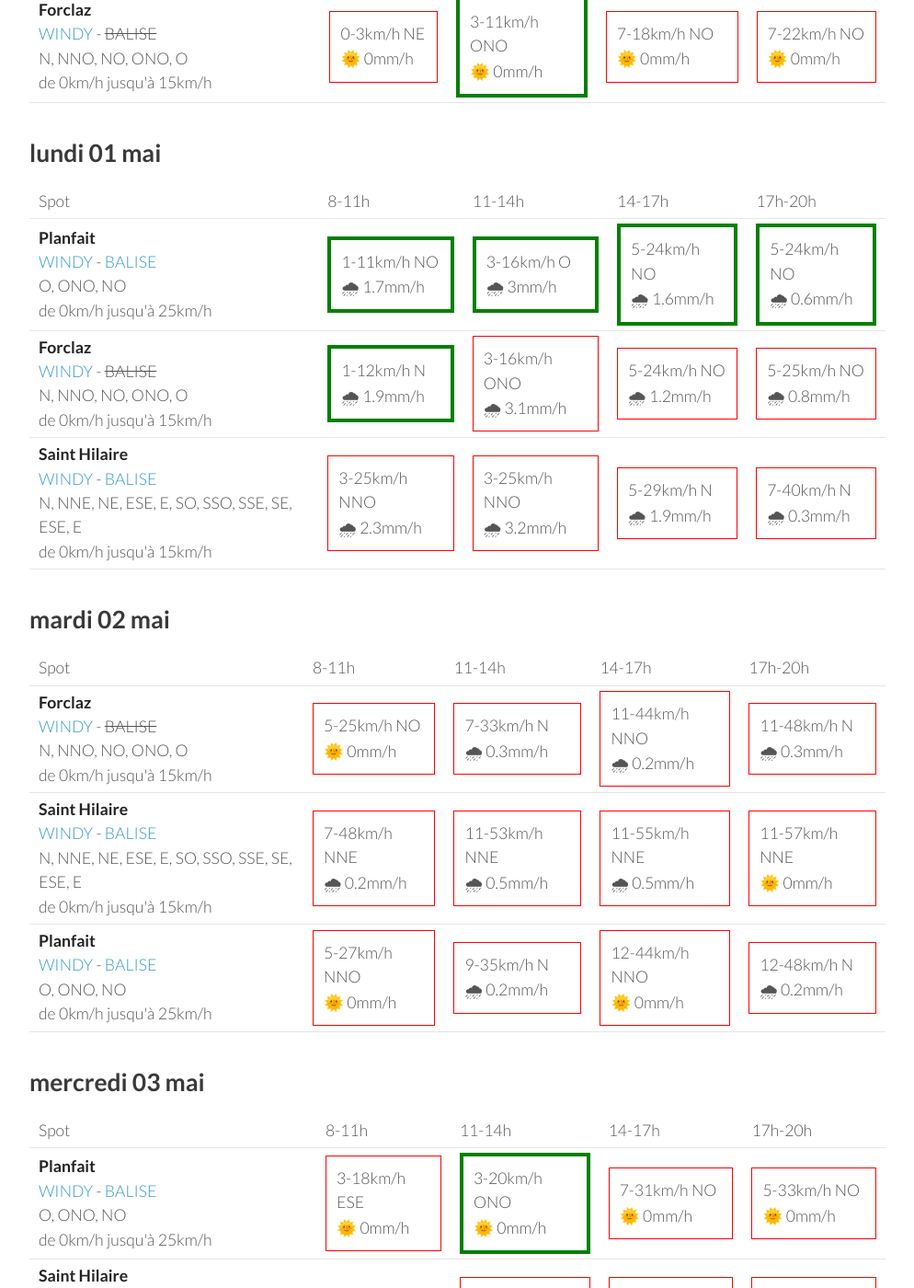
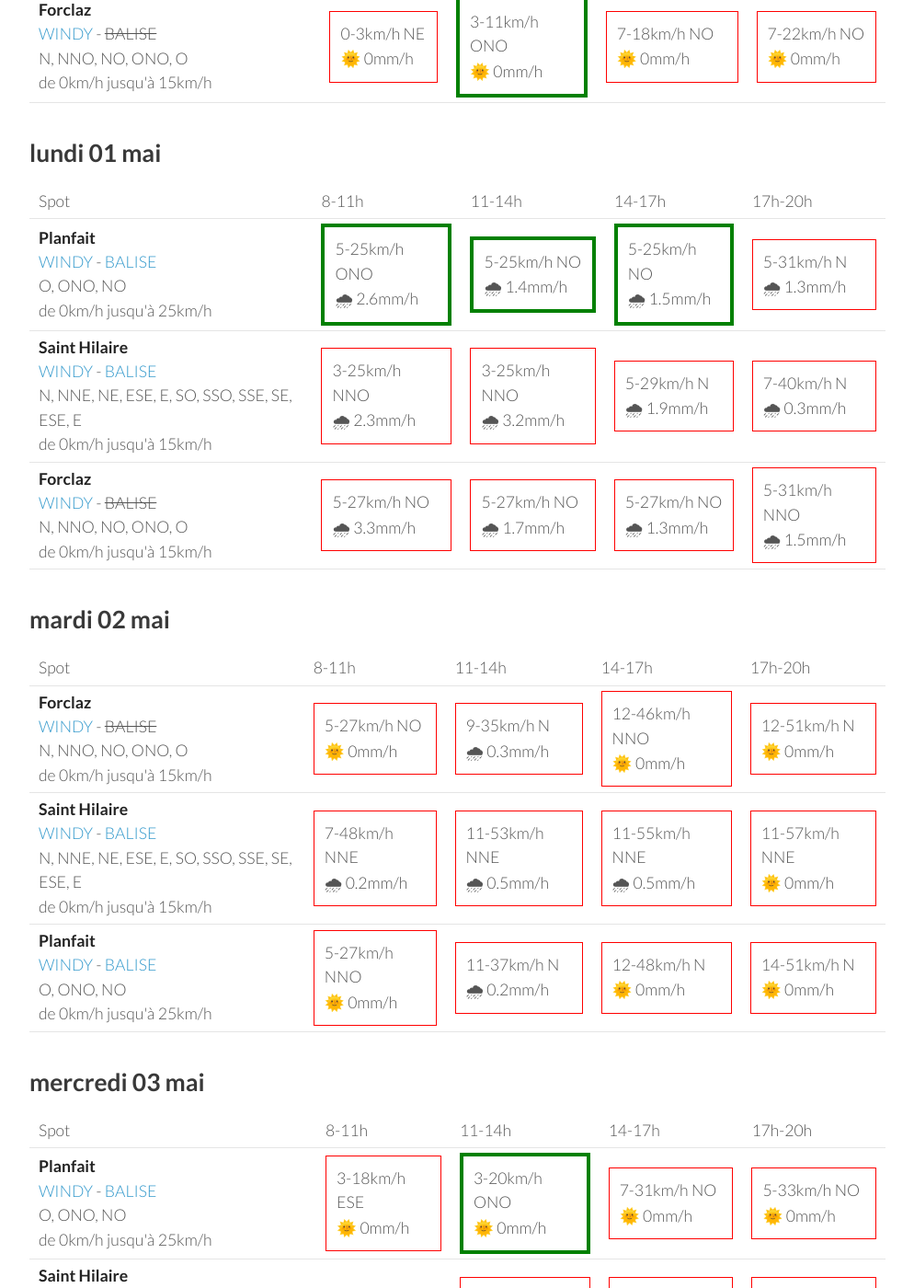
Before and after one commit to parapente-dans-le-nord/parapente-dans-le-nord.github.io, a Jekyll site: the page built from alpes_nord.markdown, in a window 1280 px wide and 1400 px high, scrolled down 1152 px. Shown: the whole window at 92% size, without its empty margins (26-1020 px from the left). Built offline with Jekyll 4.4.1, drawn with Linux system fonts in a browser that asks for light colours; some of the changed text lies outside the part shown.

Commit message:
update index.markdown

```diff
--- a/alpes_nord.markdown
+++ b/alpes_nord.markdown
@@ -113,20 +113,10 @@ page mise à jour le samedi 29 avril 13:26
 <tr>
         <td><strong>Planfait</strong><br><a href="https://windy.com/45.853/6.223?45.415,6.223,8">WINDY</a> - <span class=""><a href="https://www.openwindmap.org/PP496">BALISE</a> </span><br> <span class="vent-favorable">O, ONO, NO</span><br><span class="force-vent">de 0km/h jusqu'à 25km/h</span> </td>
 
-            <td><div class="flyable"><p>1-11km/h NO</p><p>🌧 1.7mm/h</p></div></td>
-            <td><div class="flyable"><p>3-16km/h O</p><p>🌧 3mm/h</p></div></td>
-            <td><div class="flyable"><p>5-24km/h NO</p><p>🌧 1.6mm/h</p></div></td>
-            <td><div class="flyable"><p>5-24km/h NO</p><p>🌧 0.6mm/h</p></div></td>
-
-
-    </tr>
-<tr>
-        <td><strong>Forclaz</strong><br><a href="https://windy.com/45.814/6.247?45.375,6.246,8,m:eVwaglz">WINDY</a> - <span class="no-balise"> BALISE </span><br> <span class="vent-favorable">N, NNO, NO, ONO, O</span><br><span class="force-vent">de 0km/h jusqu'à 15km/h</span> </td>
-
-            <td><div class="flyable"><p>1-12km/h N</p><p>🌧 1.9mm/h</p></div></td>
-            <td><div class="not-flyable"><p>3-16km/h ONO</p><p>🌧 3.1mm/h</p></div></td>
-            <td><div class="not-flyable"><p>5-24km/h NO</p><p>🌧 1.2mm/h</p></div></td>
-            <td><div class="not-flyable"><p>5-25km/h NO</p><p>🌧 0.8mm/h</p></div></td>
+            <td><div class="flyable"><p>5-25km/h ONO</p><p>🌧 2.6mm/h</p></div></td>
+            <td><div class="flyable"><p>5-25km/h NO</p><p>🌧 1.4mm/h</p></div></td>
+            <td><div class="flyable"><p>5-25km/h NO</p><p>🌧 1.5mm/h</p></div></td>
+            <td><div class="not-flyable"><p>5-31km/h N</p><p>🌧 1.3mm/h</p></div></td>
 
 
     </tr>
@@ -137,6 +127,16 @@ page mise à jour le samedi 29 avril 13:26
             <td><div class="not-flyable"><p>3-25km/h NNO</p><p>🌧 3.2mm/h</p></div></td>
             <td><div class="not-flyable"><p>5-29km/h N</p><p>🌧 1.9mm/h</p></div></td>
             <td><div class="not-flyable"><p>7-40km/h N</p><p>🌧 0.3mm/h</p></div></td>
+
+
+    </tr>
+<tr>
+        <td><strong>Forclaz</strong><br><a href="https://windy.com/45.814/6.247?45.375,6.246,8,m:eVwaglz">WINDY</a> - <span class="no-balise"> BALISE </span><br> <span class="vent-favorable">N, NNO, NO, ONO, O</span><br><span class="force-vent">de 0km/h jusqu'à 15km/h</span> </td>
+
+            <td><div class="not-flyable"><p>5-27km/h NO</p><p>🌧 3.3mm/h</p></div></td>
+            <td><div class="not-flyable"><p>5-27km/h NO</p><p>🌧 1.7mm/h</p></div></td>
+            <td><div class="not-flyable"><p>5-27km/h NO</p><p>🌧 1.3mm/h</p></div></td>
+            <td><div class="not-flyable"><p>5-31km/h NNO</p><p>🌧 1.5mm/h</p></div></td>
 
 
     </tr>
@@ -159,10 +159,10 @@ page mise à jour le samedi 29 avril 13:26
 <tr>
         <td><strong>Forclaz</strong><br><a href="https://windy.com/45.814/6.247?45.375,6.246,8,m:eVwaglz">WINDY</a> - <span class="no-balise"> BALISE </span><br> <span class="vent-favorable">N, NNO, NO, ONO, O</span><br><span class="force-vent">de 0km/h jusqu'à 15km/h</span> </td>
 
-            <td><div class="not-flyable"><p>5-25km/h NO</p><p>🌞 0mm/h</p></div></td>
-            <td><div class="not-flyable"><p>7-33km/h N</p><p>🌧 0.3mm/h</p></div></td>
-            <td><div class="not-flyable"><p>11-44km/h NNO</p><p>🌧 0.2mm/h</p></div></td>
-            <td><div class="not-flyable"><p>11-48km/h N</p><p>🌧 0.3mm/h</p></div></td>
+            <td><div class="not-flyable"><p>5-27km/h NO</p><p>🌞 0mm/h</p></div></td>
+            <td><div class="not-flyable"><p>9-35km/h N</p><p>🌧 0.3mm/h</p></div></td>
+            <td><div class="not-flyable"><p>12-46km/h NNO</p><p>🌞 0mm/h</p></div></td>
+            <td><div class="not-flyable"><p>12-51km/h N</p><p>🌞 0mm/h</p></div></td>
 
 
     </tr>
@@ -180,9 +180,9 @@ page mise à jour le samedi 29 avril 13:26
         <td><strong>Planfait</strong><br><a href="https://windy.com/45.853/6.223?45.415,6.223,8">WINDY</a> - <span class=""><a href="https://www.openwindmap.org/PP496">BALISE</a> </span><br> <span class="vent-favorable">O, ONO, NO</span><br><span class="force-vent">de 0km/h jusqu'à 25km/h</span> </td>
 
             <td><div class="not-flyable"><p>5-27km/h NNO</p><p>🌞 0mm/h</p></div></td>
-            <td><div class="not-flyable"><p>9-35km/h N</p><p>🌧 0.2mm/h</p></div></td>
-            <td><div class="not-flyable"><p>12-44km/h NNO</p><p>🌞 0mm/h</p></div></td>
-            <td><div class="not-flyable"><p>12-48km/h N</p><p>🌧 0.2mm/h</p></div></td>
+            <td><div class="not-flyable"><p>11-37km/h N</p><p>🌧 0.2mm/h</p></div></td>
+            <td><div class="not-flyable"><p>12-48km/h N</p><p>🌞 0mm/h</p></div></td>
+            <td><div class="not-flyable"><p>14-51km/h N</p><p>🌞 0mm/h</p></div></td>
 
 
     </tr>
```
Also changed, not shown: other parts of alpes_nord.markdown (+1 -1 lines).
